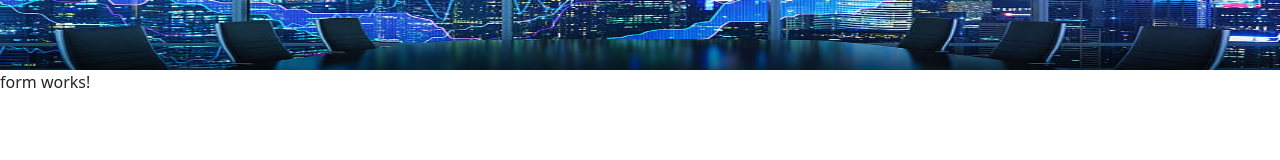
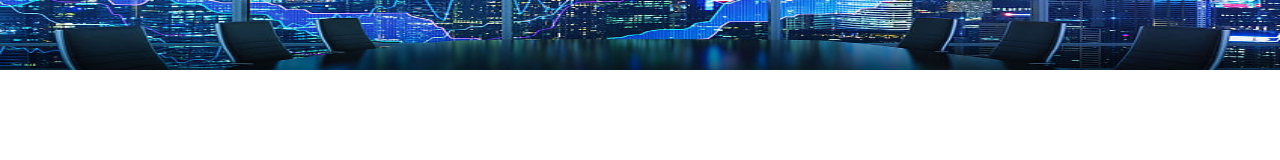
Before and after one commit to kavindarlm/resource-portfolio-mgmnt-frontend, an Angular app: page / in a window 1280 px wide. Shown: the part 130-290 px from the top of the page. Built offline with nearby package versions, Linux system fonts and the light colour scheme.

Commit message:
delete form example

```diff
--- a/src/app/app.component.html
+++ b/src/app/app.component.html
@@ -1,2 +1 @@
 <app-pages-body></app-pages-body>
-<app-form></app-form>
--- a/src/app/app.module.ts
+++ b/src/app/app.module.ts
@@ -4,14 +4,11 @@ import { BrowserModule, provideClientHydration } from '@angular/platform-browser
 import { AppRoutingModule } from './app-routing.module';
 import { AppComponent } from './app.component';
 import { PagesBodyComponent } from './pages-body/pages-body.component';
-import { FormComponent } from './form/form.component';
-
 
 @NgModule({
   declarations: [
     AppComponent,
     PagesBodyComponent,
-    FormComponent,
   ],
   imports: [
     BrowserModule,
--- a/src/app/form/form.component.html
+++ /dev/null
@@ -1 +0,0 @@
-<p>form works!</p>
```
Also changed, not shown: src/app/form/form.component.ts (deleted, +0 -10 lines), src/app/form/form.component.css (deleted), 1 other file (tests, documents, lock files or other folders).
